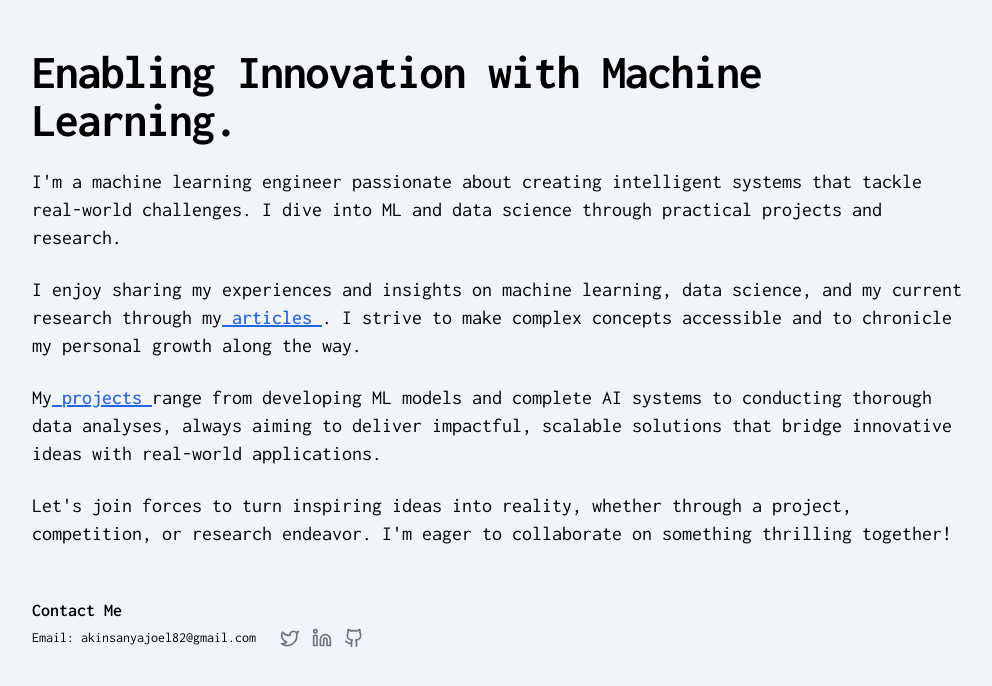
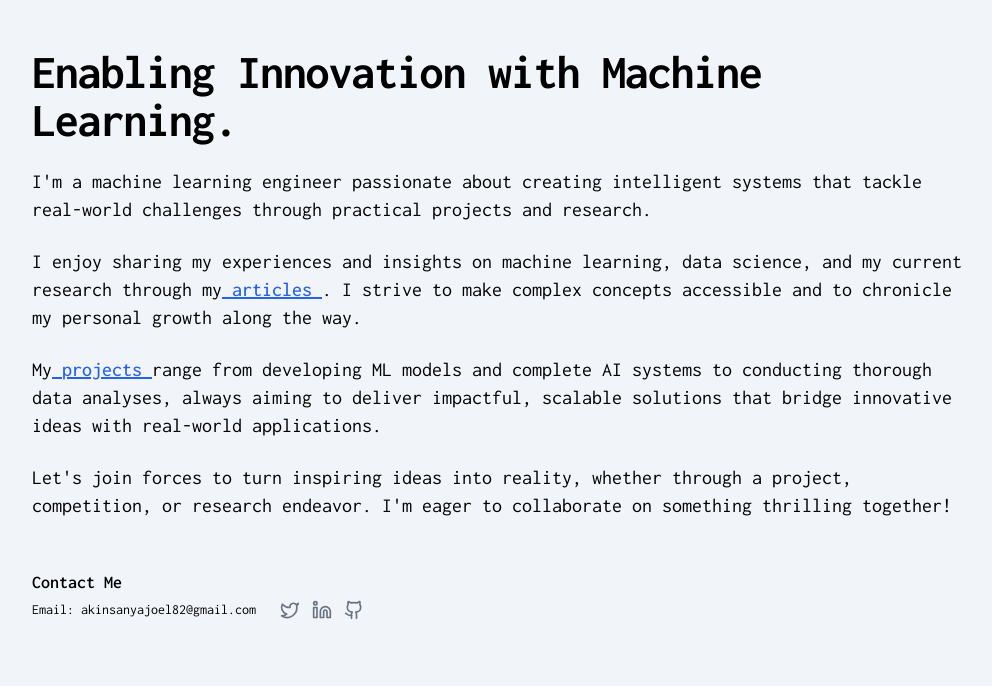
Before and after one commit to kiojoel/akinsanya, a Next.js app: page / in a window 1280 px wide. Shown: the top 686 px of the page, without its empty margins (136-1128 px from the left). Built offline with nearby package versions, Linux system fonts and the light colour scheme.

Commit message:
minor fix

```diff
--- a/app/page.tsx
+++ b/app/page.tsx
@@ -8,8 +8,8 @@ export default function Home() {
       </h1>{" "}
       <p className="text-lg md:text-xl text-muted-foreground">
         I&apos;m a machine learning engineer passionate about creating
-        intelligent systems that tackle real-world challenges. I dive into ML
-        and data science through practical projects and research.
+        intelligent systems that tackle real-world challenges through practical
+        projects and research.
       </p>
       <p className="text-lg md:text-xl text-muted-foreground">
         I enjoy sharing my experiences and insights on machine learning, data
```
